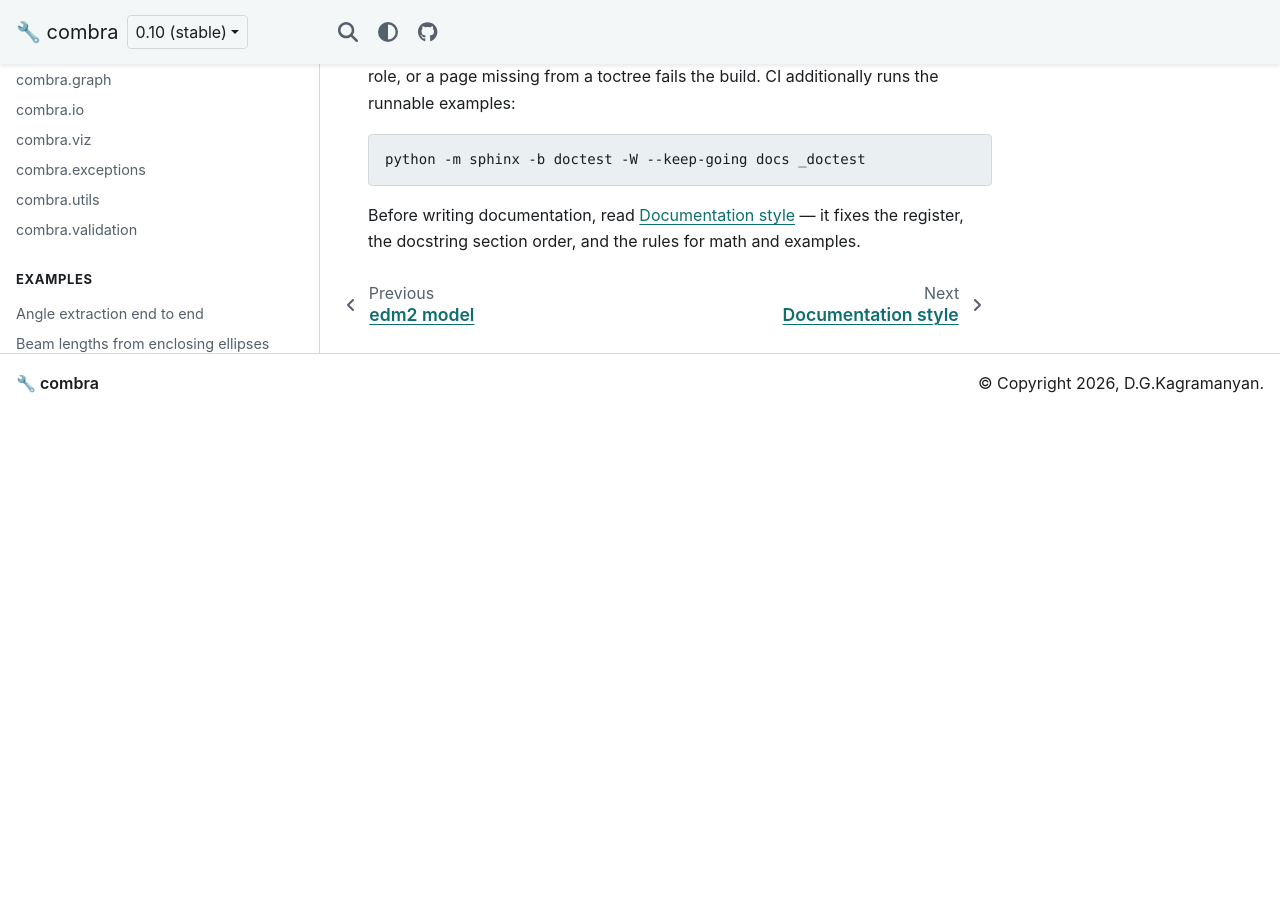
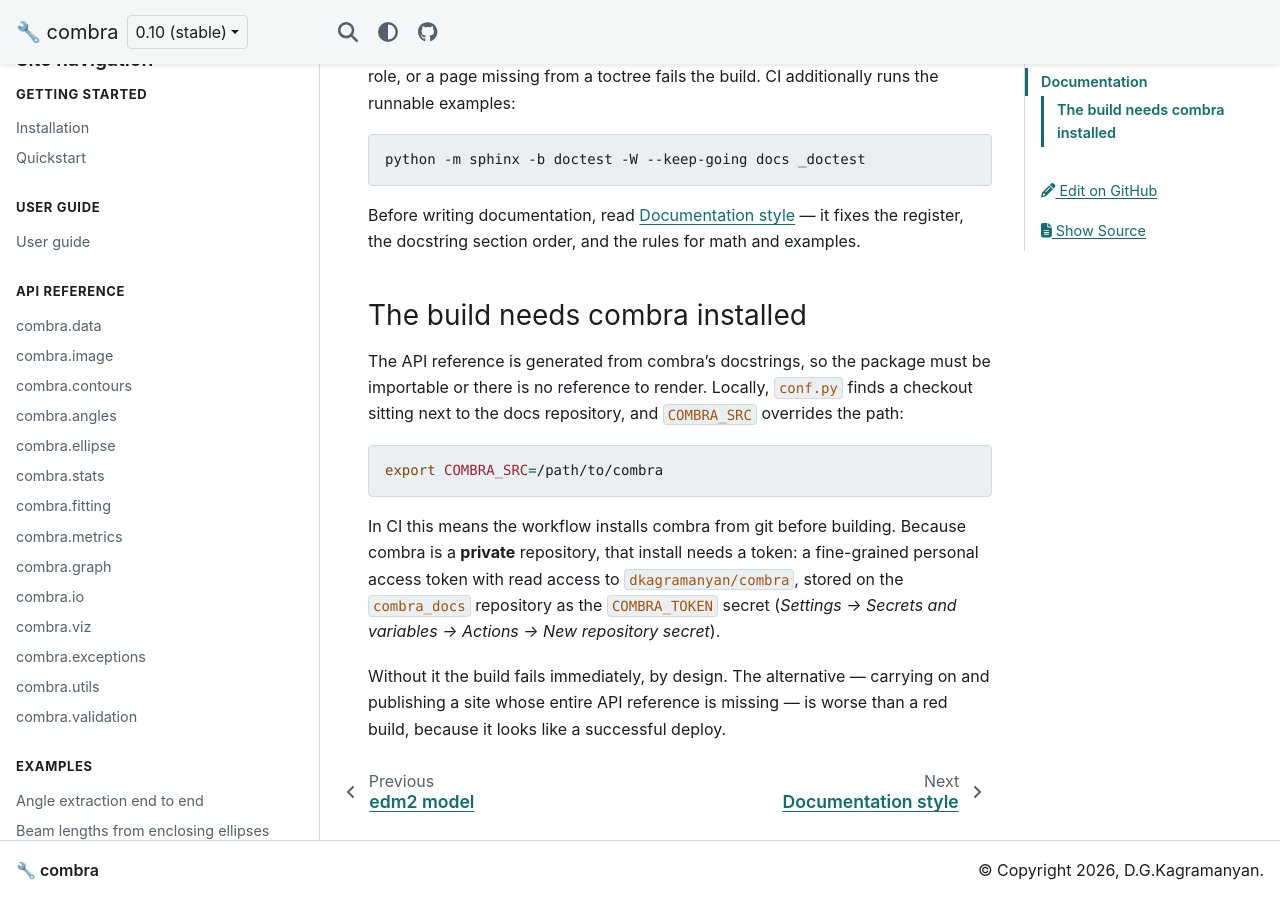
Before and after one commit to dkagramanyan/combra_docs, a Sphinx documentation site: the page built from docs/development/testing.md, in a window 1280 px wide and 900 px high, scrolled down 984 px. Built offline with Sphinx 7.4.7 and the PyData theme 0.15.4, drawn with Linux system fonts in a browser that asks for light colours; before the commit the page ends 1396 px from its top, so only the background shows below that.

Commit message:
Document the COMBRA_TOKEN the generated reference needs
The docs build now imports combra, which is private, so CI needs a token to
install it. Record where the secret goes and why the build fails hard without
it, rather than leaving the next person to read the workflow.

Co-Authored-By: Claude Fable 5 <noreply@anthropic.com>

````diff
--- a/docs/development/testing.md
+++ b/docs/development/testing.md
@@ -51,3 +51,24 @@ python -m sphinx -b doctest -W --keep-going docs _doctest
 
 Before writing documentation, read {doc}`docs_style` — it fixes the register,
 the docstring section order, and the rules for math and examples.
+
+### The build needs combra installed
+
+The API reference is generated from combra's docstrings, so the package must be
+importable or there is no reference to render. Locally, `conf.py` finds a
+checkout sitting next to the docs repository, and `COMBRA_SRC` overrides the
+path:
+
+```bash
+export COMBRA_SRC=/path/to/combra
+```
+
+In CI this means the workflow installs combra from git before building. Because
+combra is a **private** repository, that install needs a token: a fine-grained
+personal access token with read access to `dkagramanyan/combra`, stored on the
+`combra_docs` repository as the `COMBRA_TOKEN` secret
+(*Settings → Secrets and variables → Actions → New repository secret*).
+
+Without it the build fails immediately, by design. The alternative — carrying on
+and publishing a site whose entire API reference is missing — is worse than a red
+build, because it looks like a successful deploy.
````
